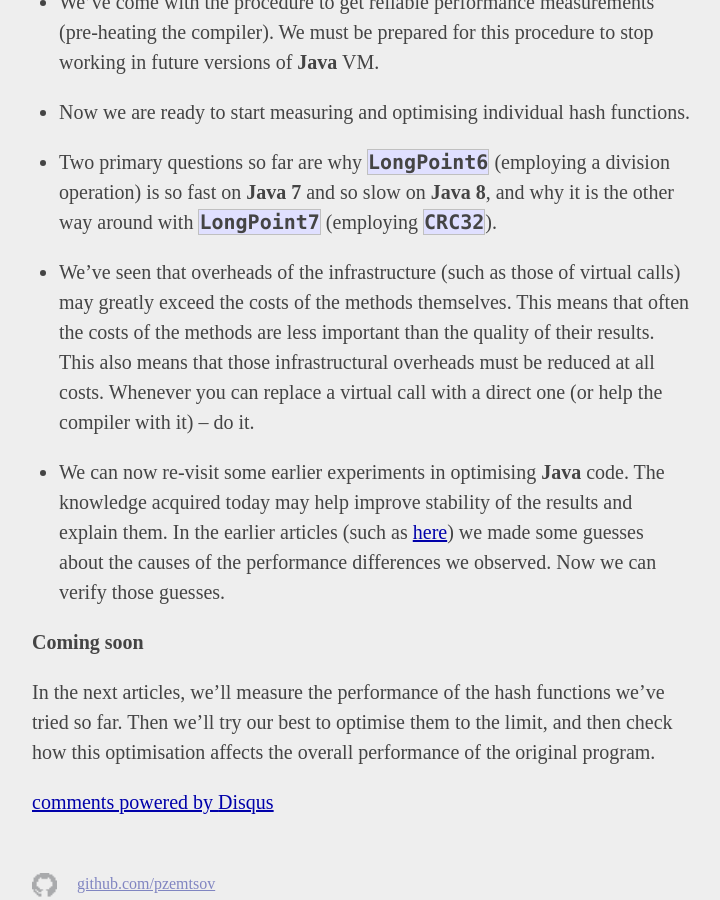
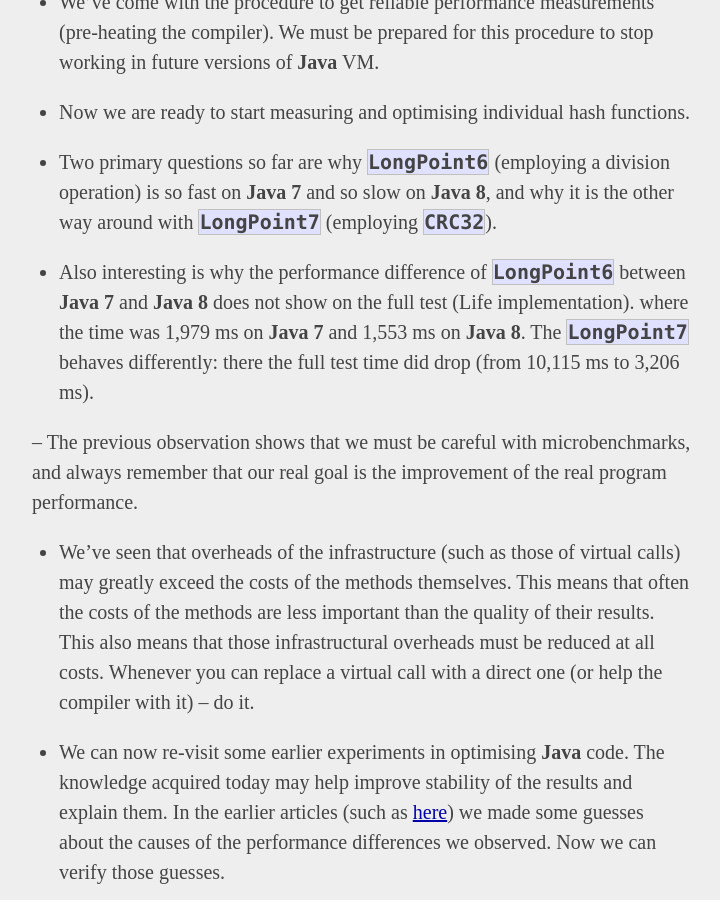
Before and after one commit to pzemtsov/pzemtsov.github.io, a Jekyll site: the page built from _posts/2015-09-10-hash-functions-disassembling-and-measuring-performance.md, in a window 1280 px wide and 900 px high, scrolled down 19704 px. Shown: the whole window, without its empty margins (278-998 px from the left). Built offline with Jekyll 4.4.1, drawn with Linux system fonts in a browser that asks for light colours; nearby versions of some CDN libraries; Markdown is read by kramdown in place of the engine named in the settings.

Commit message:
Cosmetic changes

```diff
--- a/_posts/2015-09-10-hash-functions-disassembling-and-measuring-performance.md
+++ b/_posts/2015-09-10-hash-functions-disassembling-and-measuring-performance.md
@@ -890,6 +890,14 @@
 - Two primary questions so far are why `LongPoint6` (employing a division operation) is so fast on **Java 7** and so slow on **Java 8**,
 and why it is the other way around with `LongPoint7` (employing `CRC32`).
 
+- Also interesting is why the performance difference of `LongPoint6` between **Java 7** and **Java 8**
+does not show on the full test (Life implementation).
+where the time was 1,979 ms on **Java 7** and 1,553 ms on **Java 8**. The `LongPoint7` behaves differently: there
+the full test time did drop (from 10,115 ms to 3,206 ms).
+
+-- The previous observation shows that we must be careful with microbenchmarks, and always remember that our real
+goal is the improvement of the real program performance.
+
 - We've seen that overheads of the infrastructure (such as those of virtual calls) may greatly exceed the costs of the
 methods themselves. This means that often the costs of the methods are less important than the quality of their results.
 This also means that those infrastructural overheads must be reduced at all costs. Whenever you can replace a virtual
```
